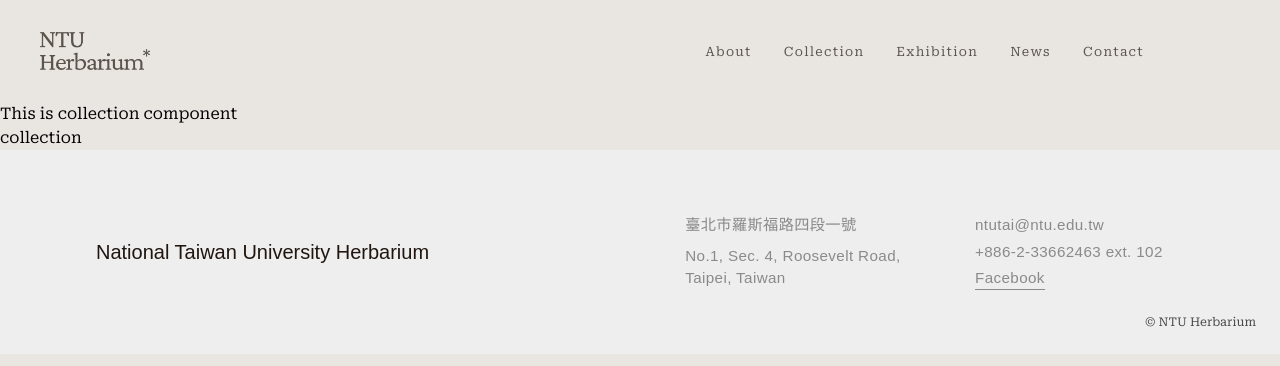
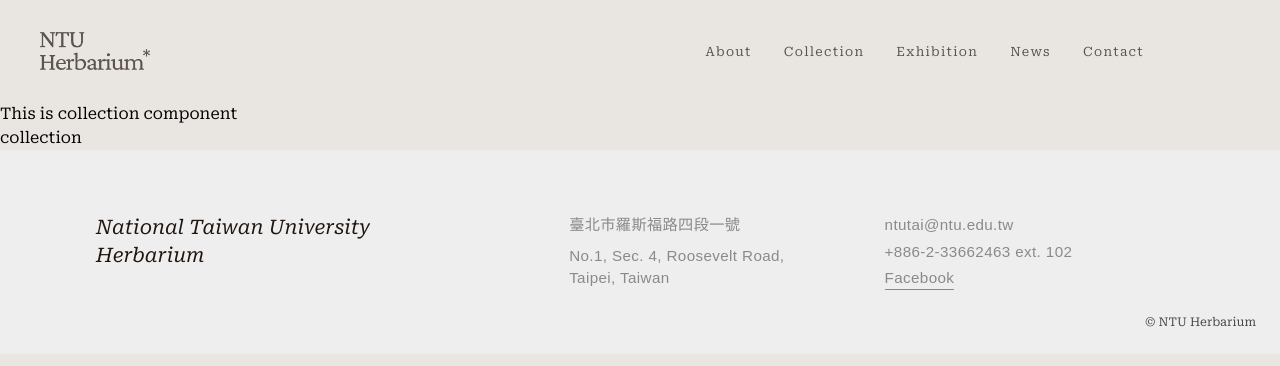
Before and after one commit to yuconnorl/NTU-herbarium-next, a Next.js app: page /en/collection in a window 1280 px wide. Shown: the top 366 px of the page. Built offline with nearby package versions, Linux system fonts and the light colour scheme; a web font is replaced by a local one.

Commit message:
feat: update font

```diff
--- a/app/[locale]/layout.js
+++ b/app/[locale]/layout.js
@@ -4,7 +4,7 @@ import { createTranslator, NextIntlClientProvider } from 'next-intl'
 
 import Footer from '@/components/Footer'
 import Header from '@/components/HeaderComponent'
-import { notoSans, notoSerif, roboto } from '@/styles/fonts'
+import { notoSans, notoSerif, robotoSerif, robotoSerifIta } from '@/styles/fonts'
 
 export async function generateMetadata({ params: { locale } }) {
   const messages = (await import(`../../messages/${locale}.json`)).default
@@ -31,7 +31,8 @@ export default async function LocaleLayout({ children, params: { locale } }) {
     <html
       className={clsx(
         'bg-platinum h-full antialiased',
-        roboto.variable,
+        robotoSerifIta.variable,
+        robotoSerif.variable,
         notoSans.variable,
         notoSerif.variable,
       )}
--- a/src/components/Footer.jsx
+++ b/src/components/Footer.jsx
@@ -14,13 +14,11 @@ const SocialLink = ({ href, children }) => (
 )
 
 const Footer = () => (
-  <footer className='relative flex flex-col bg-[#EEEEEE] pr-5 pl-10 pt-16 pb-0 md:flex-row md:items-center md:p-16 lg:pl-24 lg:pr-20'>
-    <div className='flex w-full flex-col justify-between md:flex-row md:items-center'>
-      <div className='mb-16 w-8/12 max-w-[350px] font-roboto-serif-ita text-xl text-brown md:mb-0 md:w-5/12'>
-        National Taiwan University Herbarium
+  <footer className='relative flex flex-col bg-[#EEEEEE] pr-5 pl-10 pt-16 pb-0 md:grid md:grid-cols-footer md:p-16 lg:pl-24 lg:pr-20'>
+    <div className='mb-16 font-roboto-serif-ita text-xl text-brown md:mb-0'>
+      National Taiwan University <br /> Herbarium
     </div>
-      <div className='flex flex-col font-noto-sans justify-around text-sm md:w-6/12 md:flex-row md:items-center md:text-m '>
-        <div className='flex flex-col gap-1 tracking-wide text-[#8A8A8A]'>
+    <div className='flex flex-col gap-1 tracking-wide font-noto-sans text-sm text-[#8A8A8A] lg:text-m'>
       <div>臺北市羅斯福路四段一號</div>
       <div className='mt-1'>
         No.1, Sec. 4, Roosevelt Road,
@@ -28,17 +26,12 @@ const Footer = () => (
         Taipei, Taiwan
       </div>
     </div>
-        <div className='my-8 md:my-0'>
-          <div className='tracking-wide text-[#8A8A8A]'>
+    <div className='my-8 md:my-0 font-noto-sans text-sm text-[#8A8A8A] lg:text-m tracking-wide'>
       <div>ntutai@ntu.edu.tw</div>
       <div className='mt-1'>+886-2-33662463 ext. 102</div>
       <SocialLink href='https://www.facebook.com/TAIHerbarium'>Facebook</SocialLink>
     </div>
-        </div>
-      </div>
-    </div>
-    <div className='mt-4 h-px w-full bg-white opacity-20 md:hidden' />
-    <div className='relative right-0 flex self-end py-8 text-xs opacity-70 md:absolute md:right-6 md:bottom-6 md:py-0'>
+    <div className='relative right-0 text-right py-8 text-xs opacity-70 md:absolute md:right-6 md:bottom-6 md:py-0'>
       © NTU Herbarium
     </div>
   </footer>
--- a/src/styles/fonts.js
+++ b/src/styles/fonts.js
@@ -1,6 +1,6 @@
 import localFont from 'next/font/local'
 
-const roboto = localFont({
+const robotoSerif = localFont({
   src: [
     {
       path: '../../public/fonts/roboto-serif-light.ttf',
@@ -15,9 +15,20 @@ const roboto = localFont({
       weight: '500',
     },
   ],
-  variable: '--font-roboto',
+  variable: '--font-roboto-serif',
 })
 
+const robotoSerifIta = localFont({
+  src: [
+    {
+      path: '../../public/fonts/roboto-serif-italic.woff2',
+      weight: '300',
+    },
+  ],
+  variable: '--font-roboto-serif-ita',
+})
+
+// serif font for Mandarin
 const notoSerif = localFont({
   src: [
     {
@@ -32,9 +43,10 @@ const notoSerif = localFont({
   variable: '--font-noto-serif',
 })
 
+// sans font for Mandarin
 const notoSans = localFont({
   src: '../../public/fonts/noto-sans-tc-regular.otf',
   variable: '--font-noto-sans',
 })
 
-export { notoSans, notoSerif, roboto }
+export { notoSans, notoSerif, robotoSerif, robotoSerifIta }
--- a/tailwind.config.js
+++ b/tailwind.config.js
@@ -29,8 +29,8 @@ module.exports = {
       },
       fontFamily: {
         'roboto-sans': ['Roboto-flex', 'Arial', 'sans-serif'],
-        'roboto-serif': ['var(--font-roboto)', 'Arial', 'sans-serif'],
-        'roboto-serif-ita': ['roboto-serif-italic', 'Arial', 'sans-serif'],
+        'roboto-serif': ['var(--font-roboto-serif)', 'Arial', 'sans-serif'],
+        'roboto-serif-ita': ['var(--font-roboto-serif-ita)', 'Arial', 'sans-serif'],
         'noto-serif': ['var(--font-noto-serif)'],
         'noto-sans': ['var(--font-noto-sans)', 'Arial', 'sans-serif'],
       },
@@ -41,6 +41,9 @@ module.exports = {
       },
       transitionTimingFunction: {
         'slow-fade': 'cubic-bezier(0.36, 0.14, 0, 1)',
+      },
+      gridTemplateColumns: {
+        footer: 'minmax(350px, 1.5fr) 1fr 1fr',
       },
       translate: {
         150: '150%',
```
Also changed, not shown: public/fonts/oswald-extra-light.ttf (deleted), public/fonts/oswald-medium.ttf (deleted). Lines whose indentation alone changed are shown as unchanged.
